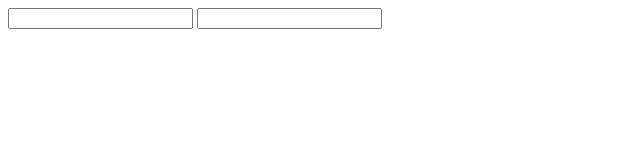
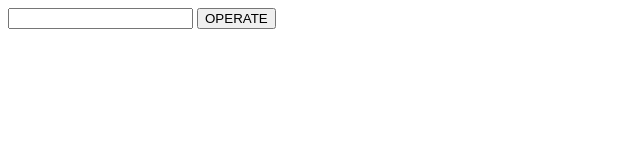
Before and after one commit to Phabiodnz/js-calculator, a plain HTML site: page index.html in a window 1280 px wide. Shown: the whole page, without its empty margins (0-640 px from the left). Drawn offline with Linux system fonts and the light colour scheme.

Commit message:
Function Operation() concluded and changes to html structure

```diff
--- a/index.html
+++ b/index.html
@@ -7,9 +7,11 @@
 </head>
 <body>
     <script src="script.js" defer></script>
-    <div>
-        <input type="text">
-        <input type="text">
+
+    <div class="calculator-container">
+        <input type="text" maxlength="3" id="main-input">
+        <button onclick="operation()">OPERATE</button>
     </div>
+
 </body>
 </html>
--- a/script.js
+++ b/script.js
@@ -1,30 +1,22 @@
-let number1 = 0;
-let number2 = 0;
-let operator = 0;
-
 const add = (num1,num2) => num1 + num2;
 const subtract = (num1,num2) => num1 - num2;
 const multiply = (num1,num2) => num1 * num2;
 const divide = (num1,num2) => num1 / num2;
 
-function operation(operator){
-    if (operator == "+"){
-        return operator = "sum";
-    }else if(operator == "-"){
-        return operator = "subtract";
-    }else if(operator == "x"){
-        return operator = "multiply";
-    }else if(operator == "/"){
-        return operator = "divide";
+function operation(){
+    let getInputValue = document.getElementById("main-input").value;
+    let splitInputString = getInputValue.split("");
+    let convertedNumber1 = parseInt(splitInputString[0]);
+    let convertedNumber2 = parseInt(splitInputString[2]);
+    if(splitInputString[1] == "+"){
+        return add(convertedNumber1,convertedNumber2);
+    }else if(splitInputString[1] == "-"){
+        return subtract(convertedNumber1,convertedNumber2);
+    }else if(splitInputString[1] == "x"){
+        return multiply(convertedNumber1,convertedNumber2);
+    }else if(splitInputString[1] == "/"){
+        return divide(convertedNumber1,convertedNumber2);
     }else{
         return false;
     }
 }
-
-function operate(num1,num2,operator){
-    let x = operation();
-
-
-
-
-}
```
